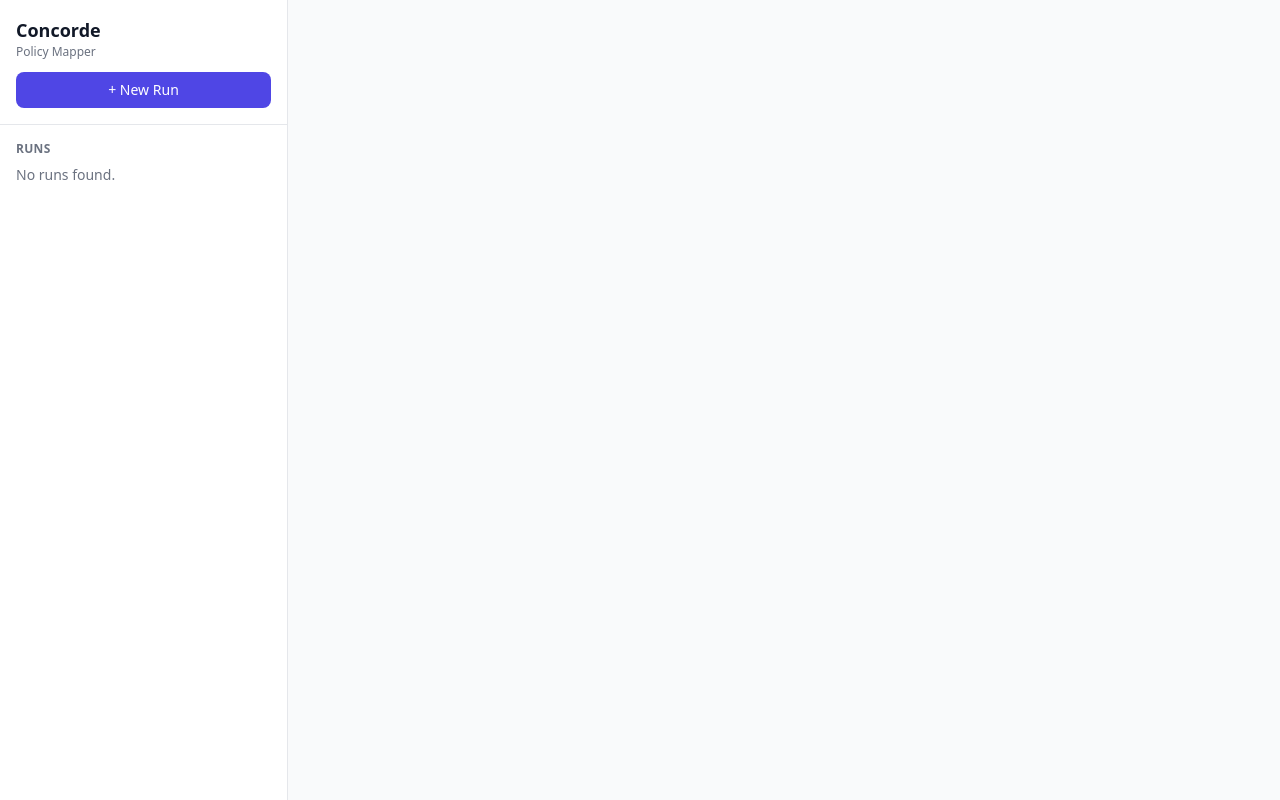
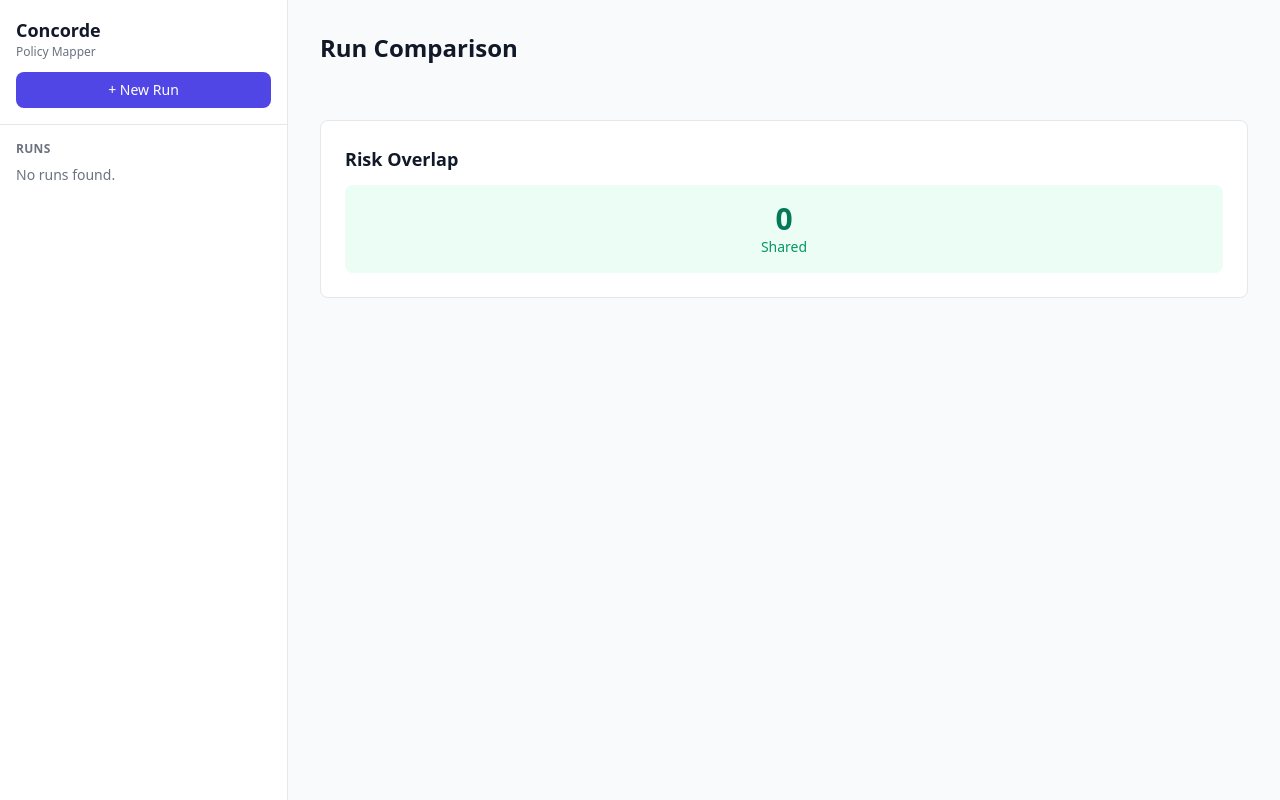
Before and after one commit to hjrnunes/concorde-policy-mapper-web, a Python web app: template src/concorde_policy_mapper_web/templates/compare.html in a window 1280 px wide. Run offline with Jinja, Linux system fonts and the light colour scheme; the template is opened without the code that fills it, so the values that code supplies are empty; some libraries are stand-ins or nearby versions.

Commit message:
feat: compare view with risk overlap, shared risks table, unique risks

```diff
--- a/src/concorde_policy_mapper_web/templates/compare.html
+++ b/src/concorde_policy_mapper_web/templates/compare.html
@@ -1,2 +1,99 @@
 {% extends "base.html" %}
-{% block content %}{% for s in comparison.summaries %}<div>{{ s.name }}</div>{% endfor %}{% endblock %}
+
+{% block title %}Comparison — Concorde Policy Mapper{% endblock %}
+
+{% block content %}
+<div class="max-w-6xl">
+  <h2 class="text-2xl font-bold text-gray-900 mb-6">Run Comparison</h2>
+
+  <!-- Summary cards -->
+  <div class="grid grid-cols-1 md:grid-cols-{{ comparison.summaries | length }} gap-4 mb-8">
+    {% for s in comparison.summaries %}
+    <div class="bg-white rounded-lg border border-gray-200 p-5">
+      <h3 class="font-semibold text-gray-900">{{ s.name }}</h3>
+      <div class="mt-2 text-sm text-gray-600">{{ s.risk_count }} risks</div>
+      <div class="mt-1 text-xs text-gray-400">{{ s.source_documents | join(", ") }}</div>
+    </div>
+    {% endfor %}
+  </div>
+
+  <!-- Overlap summary -->
+  <div class="bg-white rounded-lg border border-gray-200 p-6 mb-6">
+    <h3 class="text-lg font-semibold text-gray-900 mb-3">Risk Overlap</h3>
+    <div class="flex gap-4">
+      <div class="text-center p-4 bg-emerald-50 rounded-lg flex-1">
+        <p class="text-3xl font-bold text-emerald-700">{{ comparison.shared_risks | length }}</p>
+        <p class="text-sm text-emerald-600">Shared</p>
+      </div>
+      {% for name in comparison.run_names %}
+      <div class="text-center p-4 bg-amber-50 rounded-lg flex-1">
+        <p class="text-3xl font-bold text-amber-700">{{ comparison.unique_risks[name] | length }}</p>
+        <p class="text-sm text-amber-600">Unique to {{ name }}</p>
+      </div>
+      {% endfor %}
+    </div>
+  </div>
+
+  <!-- Shared risks table -->
+  {% if comparison.shared_risks %}
+  <div class="bg-white rounded-lg border border-gray-200 overflow-hidden mb-6">
+    <h3 class="text-lg font-semibold text-gray-900 p-4 border-b border-gray-200">Shared Risks</h3>
+    <div class="overflow-x-auto">
+      <table class="w-full text-sm">
+        <thead class="bg-gray-50">
+          <tr>
+            <th class="px-4 py-2 text-left text-xs font-semibold text-gray-500 uppercase">Risk</th>
+            <th class="px-4 py-2 text-left text-xs font-semibold text-gray-500 uppercase">Taxonomy</th>
+            {% for name in comparison.run_names %}
+            <th class="px-4 py-2 text-center text-xs font-semibold text-gray-500 uppercase">{{ name }}</th>
+            {% endfor %}
+          </tr>
+        </thead>
+        <tbody>
+          {% for sr in comparison.shared_risks %}
+          <tr class="border-t border-gray-100">
+            <td class="px-4 py-2 text-gray-900">{{ sr.risk_name }}</td>
+            <td class="px-4 py-2 text-gray-600 text-xs">{{ sr.taxonomy }}</td>
+            {% for name in comparison.run_names %}
+            {% set run_data = sr.per_run.get(name, {}) %}
+            <td class="px-4 py-2 text-center">
+              {% if run_data %}
+              <span class="text-xs">conf {{ "%.2f" | format(run_data.confidence) }}</span>
+              <span class="text-xs text-gray-400 block">{{ run_data.evidence_count }} ev</span>
+              {% else %}
+              <span class="text-xs text-gray-400">—</span>
+              {% endif %}
+            </td>
+            {% endfor %}
+          </tr>
+          {% endfor %}
+        </tbody>
+      </table>
+    </div>
+  </div>
+  {% endif %}
+
+  <!-- Unique risks -->
+  {% for name in comparison.run_names %}
+  {% set uniques = comparison.unique_risks[name] %}
+  {% if uniques %}
+  <div class="bg-white rounded-lg border border-gray-200 p-6 mb-6" x-data="{ open: false }">
+    <button @click="open = !open" class="w-full flex items-center justify-between">
+      <h3 class="text-lg font-semibold text-gray-900">Unique to {{ name }} ({{ uniques | length }})</h3>
+      <svg :class="open ? 'rotate-180' : ''" class="w-5 h-5 text-gray-400 transition-transform" fill="none" stroke="currentColor" viewBox="0 0 24 24">
+        <path stroke-linecap="round" stroke-linejoin="round" stroke-width="2" d="M19 9l-7 7-7-7"/>
+      </svg>
+    </button>
+    <div x-show="open" x-cloak class="mt-4 space-y-2">
+      {% for r in uniques %}
+      <div class="flex items-center gap-3 p-2 bg-gray-50 rounded">
+        <span class="text-sm text-gray-900">{{ r.risk_name }}</span>
+        <span class="text-xs bg-gray-100 text-gray-600 px-2 py-0.5 rounded">{{ r.taxonomy }}</span>
+      </div>
+      {% endfor %}
+    </div>
+  </div>
+  {% endif %}
+  {% endfor %}
+</div>
+{% endblock %}
```
